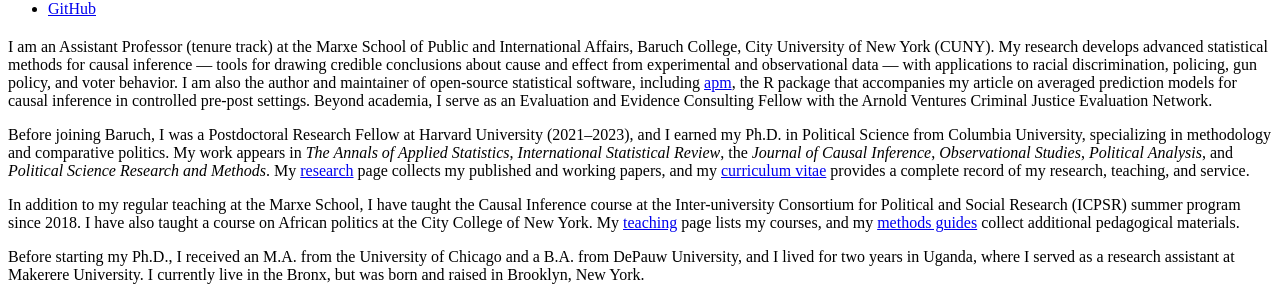
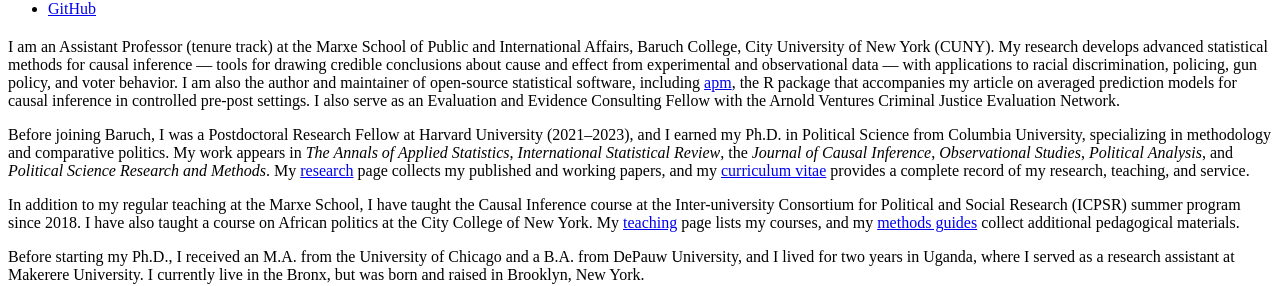
Before and after one commit to tl2624/tl2624.github.io, a Jekyll site: the page built from _pages/about.md, in a window 1280 px wide. Shown: the part 966-1252 px from the top of the page. Built offline with Jekyll 4.4.1, drawn with Linux system fonts in a browser that asks for light colours; some web fonts are replaced.

Commit message:
Replace 'Beyond academia' with 'I also serve as' for the Arnold Ventures fellowship
Co-Authored-By: Claude Opus 4.8 <noreply@anthropic.com>

```diff
--- a/_pages/about.md
+++ b/_pages/about.md
@@ -7,7 +7,7 @@ redirect_from:
   - /about.html
 ---
 
-I am an Assistant Professor (tenure track) at the Marxe School of Public and International Affairs, Baruch College, City University of New York (CUNY). My research develops advanced statistical methods for causal inference — tools for drawing credible conclusions about cause and effect from experimental and observational data — with applications to racial discrimination, policing, gun policy, and voter behavior. I am also the author and maintainer of open-source statistical software, including [apm](https://tl2624.github.io/apm/), the R package that accompanies my article on averaged prediction models for causal inference in controlled pre-post settings. Beyond academia, I serve as an Evaluation and Evidence Consulting Fellow with the Arnold Ventures Criminal Justice Evaluation Network.
+I am an Assistant Professor (tenure track) at the Marxe School of Public and International Affairs, Baruch College, City University of New York (CUNY). My research develops advanced statistical methods for causal inference — tools for drawing credible conclusions about cause and effect from experimental and observational data — with applications to racial discrimination, policing, gun policy, and voter behavior. I am also the author and maintainer of open-source statistical software, including [apm](https://tl2624.github.io/apm/), the R package that accompanies my article on averaged prediction models for causal inference in controlled pre-post settings. I also serve as an Evaluation and Evidence Consulting Fellow with the Arnold Ventures Criminal Justice Evaluation Network.
 
 Before joining Baruch, I was a Postdoctoral Research Fellow at Harvard University (2021–2023), and I earned my Ph.D. in Political Science from Columbia University, specializing in methodology and comparative politics. My work appears in *The Annals of Applied Statistics*, *International Statistical Review*, the *Journal of Causal Inference*, *Observational Studies*, *Political Analysis*, and *Political Science Research and Methods*. My [research](/research/) page collects my published and working papers, and my [curriculum vitae](/cv/) provides a complete record of my research, teaching, and service.
 
```
